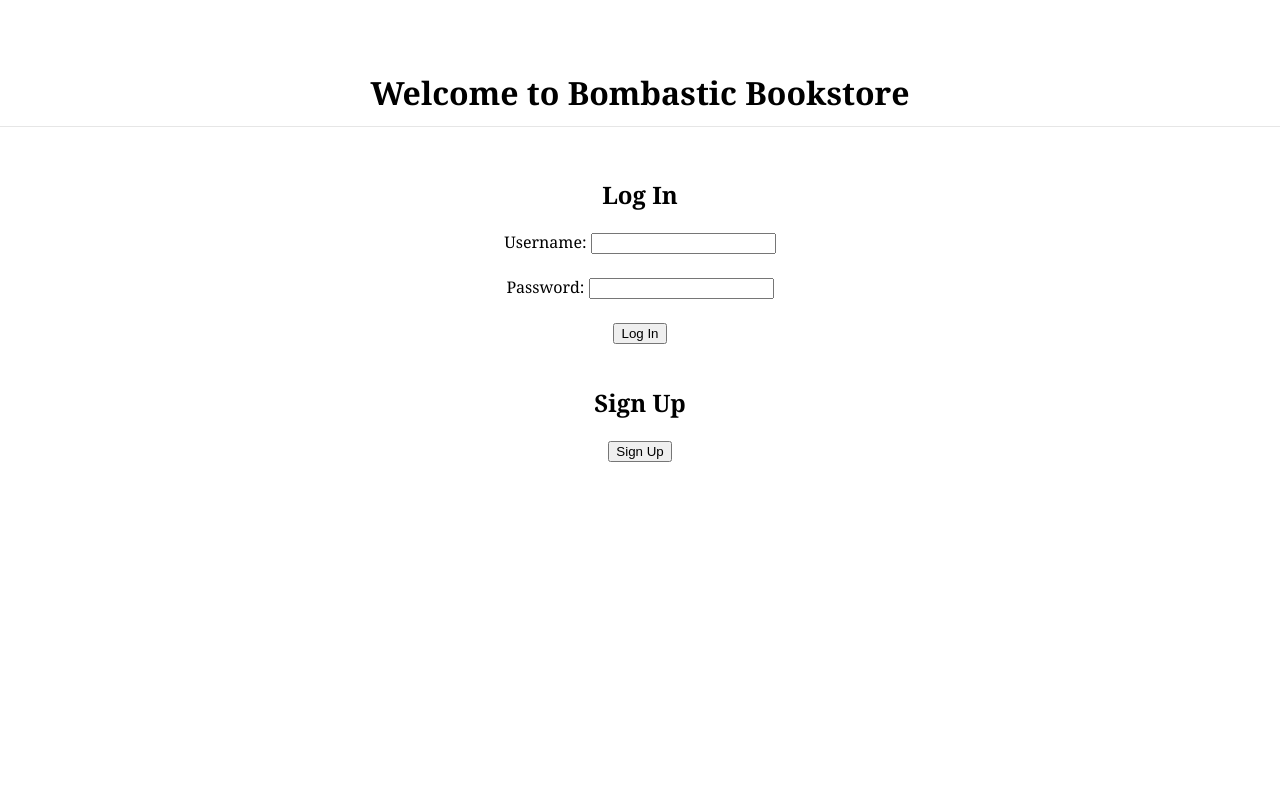
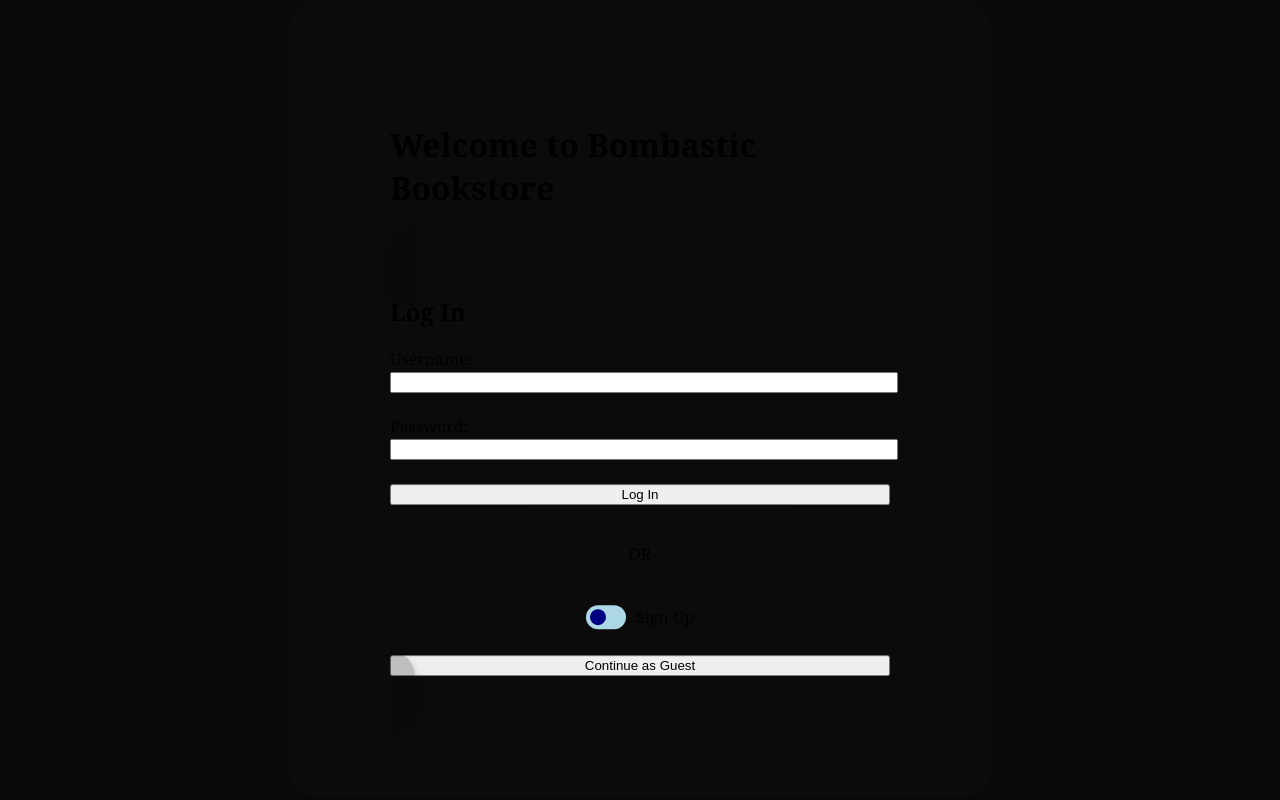
Before and after one commit to WakeTechBrandon/Bombastic-Bookstore, a Django app: page /accounts/login/ in a window 1280 px wide. Run offline with Django 4.2, Linux system fonts and the light colour scheme.

Commit message:
Login and home menu prototypes
Just making things look nice.

```diff
--- a/BombasticBookstore/bombasticbookstore/templates/index.html
+++ b/BombasticBookstore/bombasticbookstore/templates/index.html
@@ -23,6 +23,7 @@
         <ul>
             <li><a href="{% url 'add_book' %}">Add Item</a></li>
 			<li><a href="{% url 'remove_book' %}">Remove Item</a></li>
+			<li><a href="/edit/">Edit/Update Item</a></li>
             <li><a href="/search/">Update Quantities</a></li>
             <li><a href="/search/">Search Items</a></li>
             <li><a href="/view_all/">View All Items</a></li>
--- a/BombasticBookstore/bombasticbookstore/templates/logo.html
+++ b/BombasticBookstore/bombasticbookstore/templates/logo.html
@@ -29,9 +29,12 @@
 	  background-color: rgba(0,0,0,0.2);
 	  border-radius: 25px;
 	}
+	.login {
+	  display: flex;
+	}
 	.card-container ul {
 	  list-style: none;
-	  font-size: 24px;
+	  font-size: 18px;
 	}
 	.card-container a {
 	  text-decoration: none;
@@ -48,6 +51,7 @@
 	}
 	.card nav ul li:hover {
 	  background-color: rgba(0,0,0,0.2);
+	  border-radius: 10px;
 	}
 	/* Add some padding inside the card container */
 	.container {
--- a/BombasticBookstore/bombasticbookstore/templates/registration/login.html
+++ b/BombasticBookstore/bombasticbookstore/templates/registration/login.html
@@ -4,28 +4,188 @@
 <head>
 
     <title>Bombastic Bookstore Login Page</title>
-    <link rel="stylesheet" type="text/css" href="styles/general.css">
+    <style>
+		* {
+		}
+        body {background-color: rgba(10,10,10,1); font-family:Cambria, Cochin, Georgia, Times, 'Times New Roman', serif}
+		main {
+		 padding: 100px;
+		 justify-content: center;
+		 position: fixed;
+		 top: 50%;
+		 left: 50%;
+		 width: 500px;
+		 transform: translate(-50%, -50%);
+		 background-color: rgba(11,11,11,1);
+		 box-shadow: 0 4px 8px 0 rgba(0,0,0,0.2);
+		 border-radius: 25px;
+		}
+		.flex-parent {
+			display: inline;
+		}
+		.flex-child {
+			flex: 1;
+		    justify-content: center;
+		}
+		.card {
+		  /* Add shadows to create the "card" effect */
+		  padding: 25px;
+			display: inline;
+		  justify-content: center;
+		  flex-wrap: wrap;
+		  box-shadow: 0 4px 8px 0 rgba(0,0,0,0.2);
+		  transition: 0.3s;
+		  background-color: rgba(0,0,0,0.2);
+		  border-radius: 25px;
+		}
+
+		/* toggle styling starts here */
+		/* hide the "default" checkbox/appearance */
+		.toggle-checkbox {
+		  display: none;
+		}
+		/* Slider Appearence */
+		.slider {
+		  position: relative;
+		}
+		/* ellipsis */
+		.slider::before {
+		  background: lightblue;
+		  border-radius: 34px;
+		  bottom: 0;
+		  content: '';
+		  height: 24px;
+		  margin: auto;
+		  position: absolute;
+		  top: 0;
+		  width: 40px;
+		}
+		/* circle */
+		.slider::after {
+		  background: navy;
+		  border-radius: 50%;
+		  bottom: 0;
+		  content: '';
+		  height: 16px;
+		  left: 4px;
+		  margin: auto;
+		  position: absolute;
+		  top: 0;
+		  transition: 0.4s;
+		  width: 16px;
+		}
+		.toggle-checkbox:checked + .slider::after {
+		  background-color: maroon;
+		  transform: translateX(16px);
+		}
+		.toggle-label {
+		  margin-left: 50px;
+		}
+		/* Content Toggle */
+		.toggle-switch.opt1 {
+			display: inline;
+		}
+		.toggle-switch.opt2 {
+		  display: none;
+		}
+		.toggle-checkbox:checked ~ .slider > .toggle-switch.opt1 {
+		  display: none;
+		}
+		.toggle-checkbox:checked ~ .slider > .toggle-switch.opt2 {
+		  display: inline;
+		}
+    </style>
+	<script>
+	window.addEventListener("DOMContentLoaded", (event) => {
+		var toggle = document.getElementById("toggle");
+		var opt1 = document.getElementsByClassName("toggle-switch opt1");
+		var opt2 = document.getElementsByClassName("toggle-switch opt2");
+
+		toggle?.addEventListener("click", function() {
+		  if (toggle.checked) {
+			  for (var i=0;i<opt1.length;i+=1){
+				opt1[i].style.display = 'none';
+			  }
+			  for (var i=0;i<opt2.length;i+=1){
+				opt2[i].style.display = 'block';
+			  }
+		  } else {
+			  for (var i=0;i<opt1.length;i+=1){
+				opt1[i].style.display = 'block';
+			  }
+			  for (var i=0;i<opt2.length;i+=1){
+				opt2[i].style.display = 'none';
+			  }
+		  }
+		});
+	});
+	</script>
 </head>
 <body>
- <div class="header">
+	<main>
     <h1>Welcome to Bombastic Bookstore</h1><br>
-<div>
-    <h2>Log In</h2>
-
+	<div class="container">
+	<div class="card">
+	<div class="login">
+		<span class="toggle-switch opt1">
+			<h2 style="display: block">Log In</h2>
 			<form action="{% url 'login' %}" method="post">
 				{% csrf_token %}
 				<label for="username">Username:</label>
-        <input type="text" id="username" name="username"><br><br>
+				<input type="text" id="username" name="username" style="width: 100%;"><br><br>
 				<label for="password">Password:</label>
-        <input type="password" id="password" name="password"><br><br>
-        <input type="submit" value="Log In">
+				<input type="password" id="password" name="password" style="width: 100%;"><br><br>
+				<input type="submit" value="Log In" style="width: 100%;">
 			</form><br>
-
+			{% if form.errors %}
+				<ul>
+					{% for field in form %}
+						{% for error in field.errors %}
+							<li>{{ error }}</li>
+						{% endfor %}
+					{% endfor %}
+				</ul>
+			{% endif %}
+		</span>
+	</div> <!-- Login -->
+	<div class="sign-up">
+		<span class="toggle-switch opt2">
 			<h2>Sign Up</h2>
-
-    <form action="{% url 'signup' %}" method="post">
-        {% csrf_token %}
+			<form action="signup.php" method="post">
+				<label for="name">Name:</label>
+				<input type="text" id="name" name="name"><br><br>
+				<label for="email">Email:</label>
+				<input type="email" id="email" name="email"><br><br>
+				<label for="userID">Enter User ID:</label>
+				<input type="text" id="userID" name="userID"><br><br>
+				<label for="signup-password">Create Password(at least 8 characters):</label>
+				<input type="password" id="signup-password" name="password"><br><br>
 				<input type="submit" value="Sign Up">
+			</form><br>
+			{% if form.errors %}
+				<ul>
+					{% for field in form %}
+						{% for error in field.errors %}
+							<li>{{ error }}</li>
+						{% endfor %}
+					{% endfor %}
+				</ul>
+			{% endif %}
+		</span>
+    </div> <!-- Sign up -->
+	<p style="display:flex; justify-content: center;">OR</p>
+	<div style="display:flex; justify-content:center; padding: 25px;">
+		<input class="toggle-checkbox" type="checkbox" id="toggle">
+		<label class="slider" for="toggle">
+			<span class="toggle-switch opt1 toggle-label">Sign Up</span>
+			<span class="toggle-switch opt2 toggle-label">Login</span>
+		</label>
+	</div>
+    <form action="guest.php" method="post">
+        <input type="submit" value="Continue as Guest" style="width: 100%;">
     </form>
+	</div> <!-- Card -->
+	</div> <!-- Container -->
+	</main>
 </body>
 </html>
```
Lines whose indentation alone changed are shown as unchanged.
